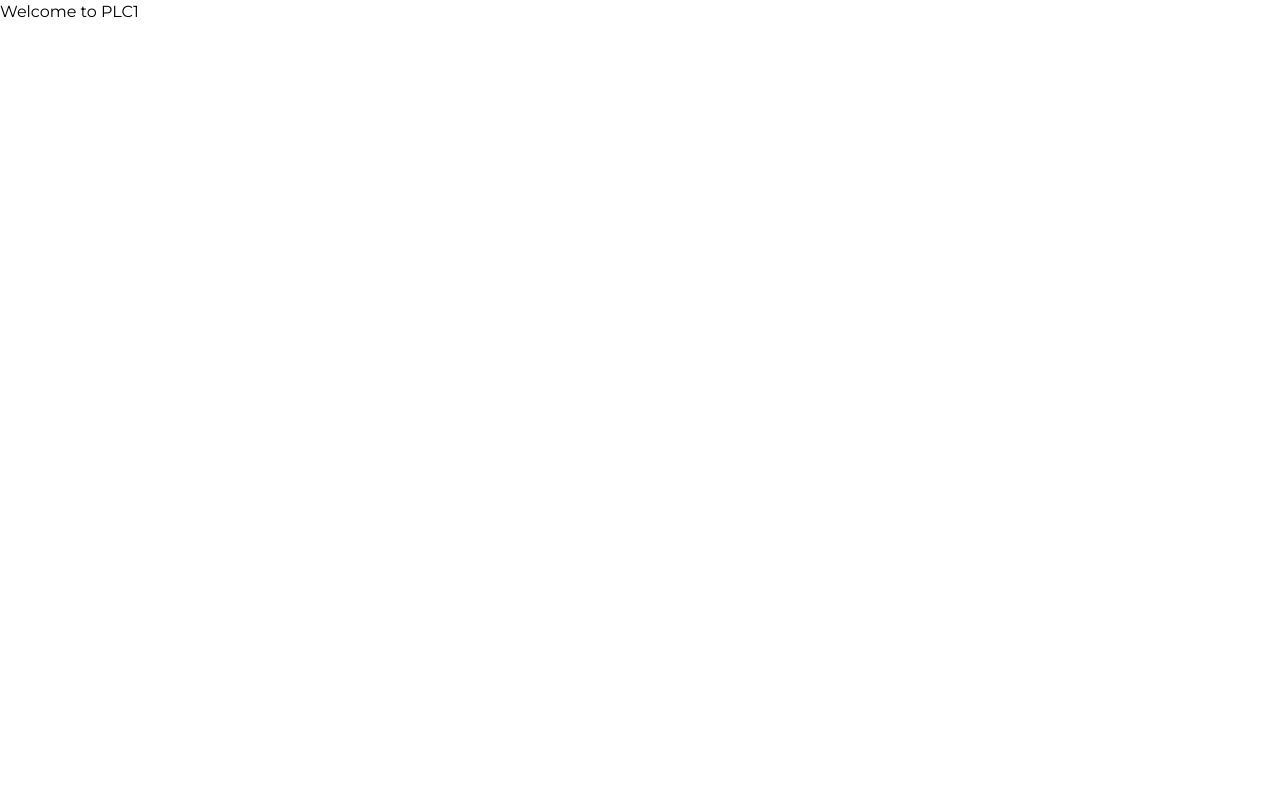
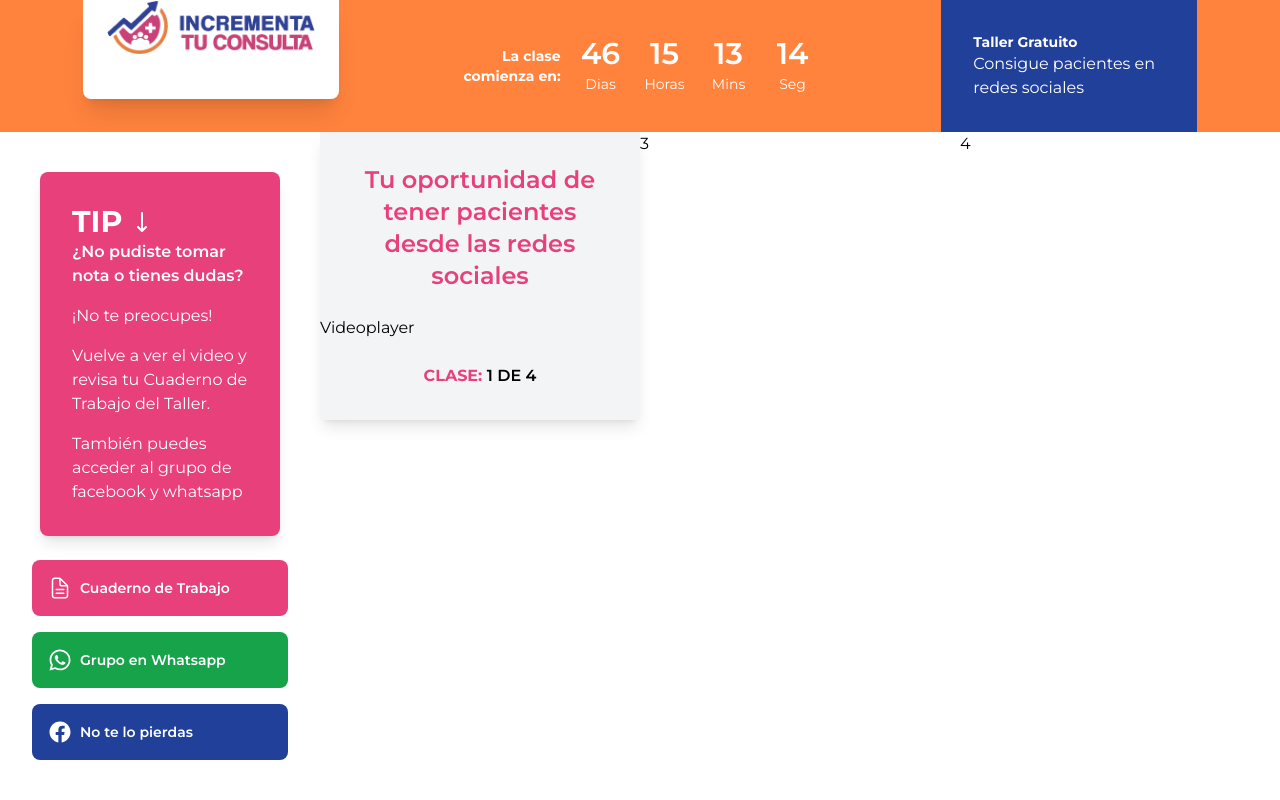
Before and after one commit to Kublick/incrementaweb, an Astro site: page /plc1 in a window 1280 px wide. Built offline with nearby package versions, Linux system fonts and the light colour scheme; Astro itself is replaced by a stand-in of ours.

Commit message:
feat: add PLC1

```diff
--- /dev/null
+++ b/src/components/PlcHeader.astro
@@ -0,0 +1,46 @@
+---
+import CountdownTimer from "./CountdownTimer";
+
+const { bgcolor, date } = Astro.props;
+
+const eventdate = new Date("October 17 2022 16:30");
+---
+
+<header>
+  <div class={`grid gap-2 md:grid-cols-3  ${bgcolor}`}>
+    <div class="flex justify-center">
+      <div class="w-48 px-6 pb-6 bg-white rounded-b-lg shadow-xl lg:w-64 h-3/4">
+        <div>
+          <img
+            src="Incrementa_lateral.png"
+            alt="Logo Incrementatuconsulta"
+            width="256"
+            height="100"
+            loading="lazy"
+          />
+        </div>
+      </div>
+    </div>
+    <div class="flex items-center justify-center gap-4">
+      <p class="text-sm font-bold text-right text-white lg:text-md">
+        La clase <br />
+        comienza en:
+      </p>
+      <CountdownTimer
+        targetDate={eventdate}
+        client:only="react"
+        textColor="white"
+      />
+    </div>
+    <div>
+      <div class="flex justify-center">
+        <div class="hidden w-48 p-4 lg:p-8 lg:w-64 bg-primary md:block">
+          <p class="text-sm font-bold lg:text-md text-white">Taller Gratuito</p>
+          <p class="text-sm text-white lg:text-base">
+            Consigue pacientes en redes sociales
+          </p>
+        </div>
+      </div>
+    </div>
+  </div>
+</header>
--- a/src/components/Stars.astro
+++ b/src/components/Stars.astro
@@ -1,6 +1,6 @@
 <svg
   xmlns="http://www.w3.org/2000/svg"
-  fill="black"
+  fill="white"
   viewBox="0 0 24 24"
   stroke-width="1.5"
   stroke="currentColor"
--- a/src/components/Videoplayer.astro
+++ b/src/components/Videoplayer.astro
@@ -1,28 +1 @@
----
-type Props = {
-  url: string;
-};
-
-const { url } = Astro.props as Props;
----
-
-<style>
-  .ytplayer {
-    width: 300px;
-    height: 300px;
-  }
-
-  @media screen and (max-width: 840px) {
-    .ytplayer {
-      width: 384px;
-      height: 270px;
-    }
-  }
-</style>
-
-<iframe
-  id="ytplayer"
-  src={`https://www.youtube.com/embed/${url}`}
-  title="video"
-  frameborder="0"
-  class="ytplayer"></iframe>
+<h1>Videoplayer</h1>
--- /dev/null
+++ b/src/components/icons/Fbwhite.astro
@@ -0,0 +1,10 @@
+<svg
+  xmlns="http://www.w3.org/2000/svg"
+  class="w-6 h-6"
+  viewBox="0 0 512 512"
+  fill="#fff"
+>
+  <path
+    d="M480 257.35c0-123.7-100.3-224-224-224s-224 100.3-224 224c0 111.8 81.9 204.47 189 221.29V322.12h-56.89v-64.77H221V208c0-56.13 33.45-87.16 84.61-87.16 24.51 0 50.15 4.38 50.15 4.38v55.13H327.5c-27.81 0-36.51 17.26-36.51 35v42h62.12l-9.92 64.77H291v156.54c107.1-16.81 189-109.48 189-221.31z"
+    fill-rule="evenodd"></path>
+</svg>
--- /dev/null
+++ b/src/components/icons/Notebookwhite.astro
@@ -0,0 +1,20 @@
+<svg
+  xmlns="http://www.w3.org/2000/svg"
+  class="w-6 h-6"
+  viewBox="0 0 512 512"
+  stroke="#fff"
+>
+  <path
+    d="M416 221.25V416a48 48 0 01-48 48H144a48 48 0 01-48-48V96a48 48 0 0148-48h98.75a32 32 0 0122.62 9.37l141.26 141.26a32 32 0 019.37 22.62z"
+    fill="none"
+    stroke="currentColor"
+    stroke-linejoin="round"
+    stroke-width="32"></path>
+  <path
+    d="M256 56v120a32 32 0 0032 32h120M176 288h160M176 368h160"
+    fill="none"
+    stroke="currentColor"
+    stroke-linecap="round"
+    stroke-linejoin="round"
+    stroke-width="32"></path>
+</svg>
--- /dev/null
+++ b/src/components/icons/Wswhite.astro
@@ -0,0 +1,10 @@
+<svg
+  xmlns="http://www.w3.org/2000/svg"
+  class="w-6 h-6"
+  viewBox="0 0 512 512"
+  fill="#fff"
+>
+  <path
+    d="M414.73 97.1A222.14 222.14 0 00256.94 32C134 32 33.92 131.58 33.87 254a220.61 220.61 0 0029.78 111L32 480l118.25-30.87a223.63 223.63 0 00106.6 27h.09c122.93 0 223-99.59 223.06-222A220.18 220.18 0 00414.73 97.1zM256.94 438.66h-.08a185.75 185.75 0 01-94.36-25.72l-6.77-4-70.17 18.32 18.73-68.09-4.41-7A183.46 183.46 0 0171.53 254c0-101.73 83.21-184.5 185.48-184.5a185 185 0 01185.33 184.64c-.04 101.74-83.21 184.52-185.4 184.52zm101.69-138.19c-5.57-2.78-33-16.2-38.08-18.05s-8.83-2.78-12.54 2.78-14.4 18-17.65 21.75-6.5 4.16-12.07 1.38-23.54-8.63-44.83-27.53c-16.57-14.71-27.75-32.87-31-38.42s-.35-8.56 2.44-11.32c2.51-2.49 5.57-6.48 8.36-9.72s3.72-5.56 5.57-9.26.93-6.94-.46-9.71-12.54-30.08-17.18-41.19c-4.53-10.82-9.12-9.35-12.54-9.52-3.25-.16-7-.2-10.69-.2a20.53 20.53 0 00-14.86 6.94c-5.11 5.56-19.51 19-19.51 46.28s20 53.68 22.76 57.38 39.3 59.73 95.21 83.76a323.11 323.11 0 0031.78 11.68c13.35 4.22 25.5 3.63 35.1 2.2 10.71-1.59 33-13.42 37.63-26.38s4.64-24.06 3.25-26.37-5.11-3.71-10.69-6.48z"
+    fill-rule="evenodd"></path>
+</svg>
--- /dev/null
+++ b/src/components/plc/Plc1Sidebar.astro
@@ -0,0 +1,81 @@
+---
+import Fbwhite from "../icons/Fbwhite.astro";
+import Notebookwhite from "../icons/Notebookwhite.astro";
+import Wswhite from "../icons/Wswhite.astro";
+---
+
+<script>
+  const whatsappUrl = "https://chat.whatsapp.com/HPGVBPMRGMg43Q2UiiRii";
+  const facebookButton = document.getElementById("fbButton");
+  facebookButton?.addEventListener("click", () => {
+    window.open("http://www.facebook.com/groups/561601284963553/");
+  });
+  const whatsAppButton = document.getElementById("wsButton");
+  whatsAppButton?.addEventListener("click", () => {
+    window.open(whatsappUrl);
+  });
+
+  const ebookButton = document.getElementById("ebook");
+
+  ebookButton?.addEventListener("click", () => {
+    window.open(
+      "https://incrementafiles.s3.us-west-1.amazonaws.com/Manual+del+Taller+Internacional.pdf"
+    );
+  });
+</script>
+
+<div class="flex flex-col order-last gap-2 p-2 md:order-none lg:gap-6 lg:p-10">
+  <div class="p-8 rounded-lg shadow-lg bg-secondary">
+    <div class="flex items-center">
+      <h2 class="text-3xl font-bold text-white">TIP</h2>
+      <svg
+        xmlns="http://www.w3.org/2000/svg"
+        class="w-6 h-6 ml-2 font-bold"
+        viewBox="0 0 24 24"
+        stroke="#fff"
+      >
+        <path
+          stroke-linecap="round"
+          stroke-linejoin="round"
+          stroke-width={2}
+          d="M16 17l-4 4m0 0l-4-4m4 4V3"></path>
+      </svg>
+    </div>
+    <div class="flex flex-col gap-4">
+      <p class="block font-semibold text-white">
+        ¿No pudiste tomar nota o tienes dudas?
+      </p>
+      <p class="text-white">¡No te preocupes!</p>
+      <p class="text-white">
+        Vuelve a ver el video y revisa tu Cuaderno de Trabajo del Taller.
+      </p>
+      <p class="text-white">
+        También puedes acceder al grupo de facebook y whatsapp
+      </p>
+    </div>
+  </div>
+
+  <div class="flex flex-col items-center gap-4 mx-2">
+    <button
+      class="mx-2 flex w-full items-center gap-2 rounded-lg px-4 py-2 text-sm font-semibold text-white lg:w-64 lg:py-4 bg-secondary"
+      id="ebook"
+    >
+      <Notebookwhite /> Cuaderno de Trabajo
+    </button>
+
+    <button
+      class="bg-green-600 mx-2 flex w-full items-center gap-2 rounded-lg px-4 py-2 text-sm font-semibold text-white lg:w-64 lg:py-4"
+      id="wsButton"
+    >
+      <Wswhite />
+      Grupo en Whatsapp
+    </button>
+    <button
+      class="mx-2 flex w-full items-center gap-2 rounded-lg px-4 py-2 text-sm font-semibold text-white lg:w-64 lg:py-4 bg-primary"
+      id="fbButton"
+    >
+      <Fbwhite />
+      No te lo pierdas
+    </button>
+  </div>
+</div>
--- /dev/null
+++ b/src/components/plc/PlcVideoPlayer.astro
@@ -0,0 +1,22 @@
+---
+const { titulo, videoId, clase } = Astro.props;
+
+import Videoplayer from "../Videoplayer.astro";
+---
+
+<div class="order-first py-8 bg-gray-100 shadow-lg lg:order-none lg:col-span-2">
+  <div class="flex flex-col gap-2 md:gap-6">
+    <h1
+      class="self-center text-2xl font-semibold text-center text-secondary md:w-3/4"
+    >
+      Tu oportunidad de tener pacientes desde las redes sociales
+    </h1>
+    <div>
+      <Videoplayer />
+    </div>
+
+    <p class="self-center font-semibold">
+      <span class="font-bold text-secondary">CLASE:</span> 1 DE 4
+    </p>
+  </div>
+</div>
--- /dev/null
+++ b/src/components/tempvideoplayer.astro
@@ -0,0 +1,28 @@
+---
+type Props = {
+  url: string;
+};
+
+const { url } = Astro.props as Props;
+---
+
+<style>
+  .ytplayer {
+    width: 300px;
+    height: 300px;
+  }
+
+  @media screen and (max-width: 840px) {
+    .ytplayer {
+      width: 384px;
+      height: 270px;
+    }
+  }
+</style>
+
+<iframe
+  id="ytplayer"
+  src={`https://www.youtube.com/embed/${url}`}
+  title="video"
+  frameborder="0"
+  class="ytplayer"></iframe>
--- a/src/pages/plc1.astro
+++ b/src/pages/plc1.astro
@@ -1,9 +1,27 @@
 ---
+import PlcHeader from "../components/PlcHeader.astro";
 import Layout from "../layouts/Layout.astro";
+import Fbwhite from "../components/icons/Fbwhite.astro";
+import Wswhite from "../components/icons/Wswhite.astro";
+import Notebookwhite from "../components/icons/Notebookwhite.astro";
+import Plc1Sidebar from "../components/plc/Plc1Sidebar.astro";
+import PlcVideoPlayer from "../components/plc/PlcVideoPlayer.astro";
 ---
 
-<Layout title="Tu PLC1">
-    <section>
-        <h1>Welcome to PLC1</h1>
-    </section>
+<Layout title="Clase 1 | Incrementa tu Consulta">
+  <PlcHeader bgcolor="bg-mango" />
+  <main>
+    <div class="grid lg:grid-cols-4">
+      <Plc1Sidebar />
+      <div>
+        <PlcVideoPlayer
+          titulo="Como ofrecer o vender tu consulta online"
+          videoId="https://youtu.be/QtKCnfgs48k"
+          clase="1"
+        />
+      </div>
+      <div>3</div>
+      <div>4</div>
+    </div>
+  </main>
 </Layout>
```
Also changed, not shown: public/Incrementa_lateral.png (added).
